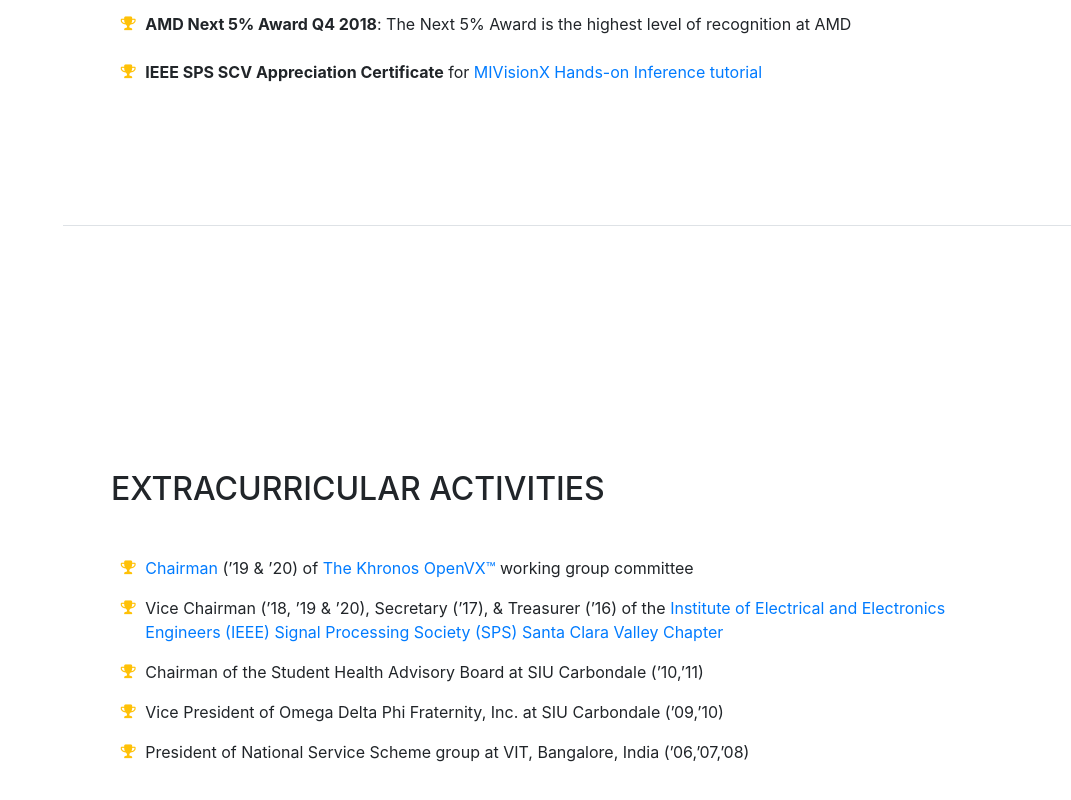
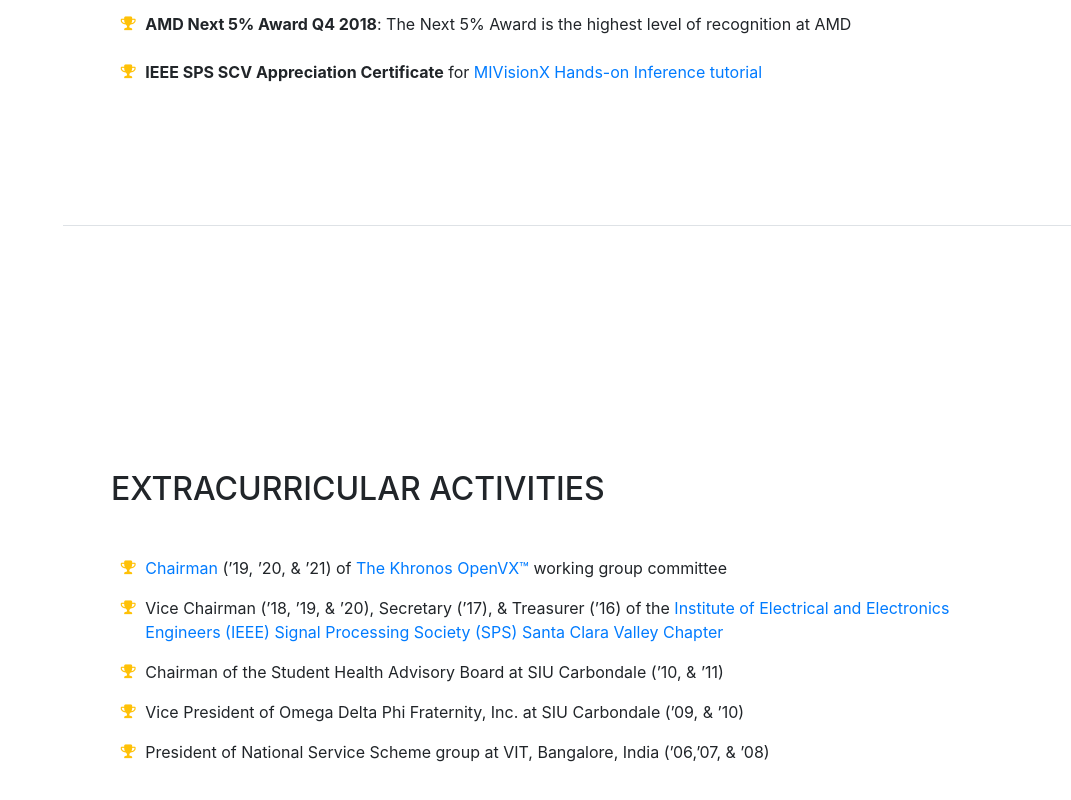
Before and after one commit to kiritigowda/kiritigowda.github.io, a website with bundled scripts: page index.html in a window 1280 px wide. Shown: the part 5392-6192 px from the top of the page, without its empty margins (209-1280 px from the left). Built offline with nearby package versions, Linux system fonts and the light colour scheme; a web font is replaced by a local one.

Commit message:
Fix Extra

```diff
--- a/index.html
+++ b/index.html
@@ -618,26 +618,26 @@
         <ul class="fa-ul mb-0">
           <li>
             <i class="fa-li fa fa-trophy text-warning"></i>
-            <p><a href="https://www.khronos.org/about/working-group-chairs/">Chairman</a> (’19 &amp; ’20) of <a
+            <p><a href="https://www.khronos.org/about/working-group-chairs/">Chairman</a> (’19, ’20, &amp; ’21) of <a
                 href="https://www.khronos.org/openvx/">The Khronos OpenVX™</a> working group committee</p>
           </li>
           <li>
             <i class="fa-li fa fa-trophy text-warning"></i>
-            <p>Vice Chairman (’18, ’19 &amp; ’20), Secretary (’17), &amp; Treasurer (’16) of the<a
+            <p>Vice Chairman (’18, ’19, &amp; ’20), Secretary (’17), &amp; Treasurer (’16) of the<a
                 href="https://ewh.ieee.org/r6/scv/sps/index.html"> Institute of Electrical and Electronics Engineers
                 (IEEE) Signal Processing Society (SPS) Santa Clara Valley Chapter</a></p>
           </li>
           <li>
             <i class="fa-li fa fa-trophy text-warning"></i>
-            <p>Chairman of the Student Health Advisory Board at SIU Carbondale (’10,’11)</p>
+            <p>Chairman of the Student Health Advisory Board at SIU Carbondale (’10,  &amp; ’11)</p>
           </li>
           <li>
             <i class="fa-li fa fa-trophy text-warning"></i>
-            <p>Vice President of Omega Delta Phi Fraternity, Inc. at SIU Carbondale (’09,’10)</p>
+            <p>Vice President of Omega Delta Phi Fraternity, Inc. at SIU Carbondale (’09,  &amp; ’10)</p>
           </li>
           <li>
             <i class="fa-li fa fa-trophy text-warning"></i>
-            <p>President of National Service Scheme group at VIT, Bangalore, India (’06,’07,’08)</p>
+            <p>President of National Service Scheme group at VIT, Bangalore, India (’06,’07,  &amp; ’08)</p>
           </li>
         </ul>
       </div>
```
